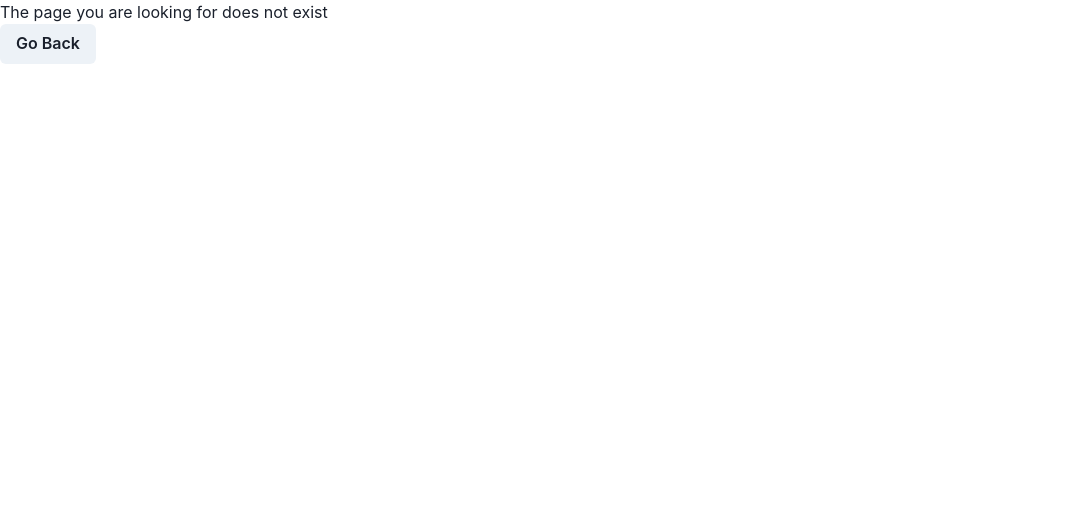
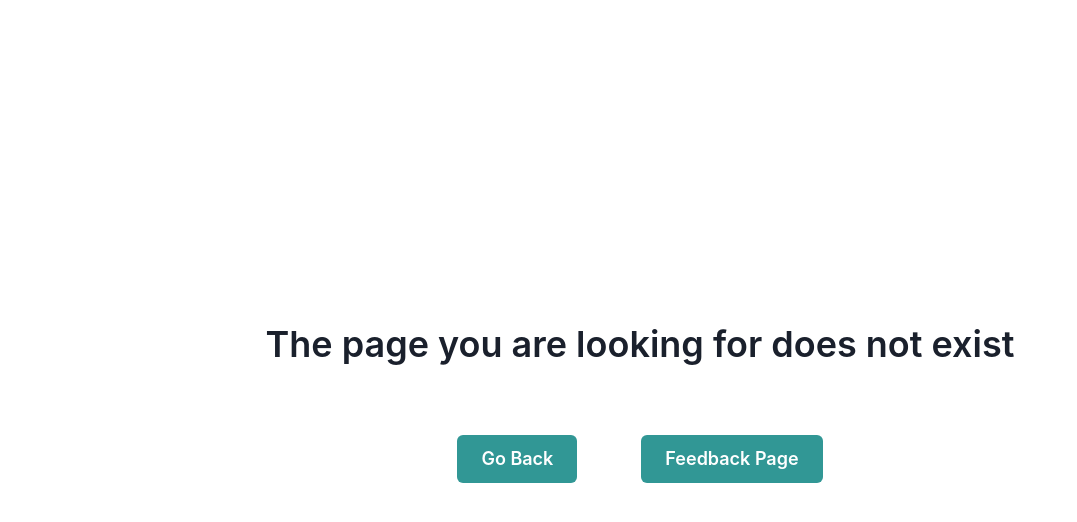
Before and after one commit to kahkoii/Simulated-Ratings-Microservice, a React (Create React App) app in the folder frontend/: page / in a window 1280 px wide. Shown: the top 522 px of the page, without its empty margins (0-1077 px from the left). Built offline with nearby package versions, Linux system fonts and the light colour scheme.

Commit message:
feat: style missing page and fix leave comment and rating components

```diff
--- a/frontend/src/components/LeaveComment/LeaveComment.tsx
+++ b/frontend/src/components/LeaveComment/LeaveComment.tsx
@@ -41,7 +41,7 @@ const LeaveComment: React.FC<Props> = (props) => {
   };
 
   return (
-    <Flex height="100%" alignItems="center" justifyContent="space-between">
+    <Flex height="100%" alignItems="center" justifyContent="space-around">
       <Flex width="500px">
         <Textarea
           resize="none"
@@ -50,10 +50,8 @@ const LeaveComment: React.FC<Props> = (props) => {
           }}
         />
       </Flex>
-      <Flex>
-        <Text fontWeight="semibold" marginRight="10px">
-          Anonymous:{" "}
-        </Text>
+      <Flex gap="10px">
+        <Text fontWeight="semibold">Anonymous: </Text>
         <Checkbox
           size="md"
           defaultChecked={false}
--- a/frontend/src/components/LeaveRating/LeaveRating.tsx
+++ b/frontend/src/components/LeaveRating/LeaveRating.tsx
@@ -27,7 +27,12 @@ const LeaveRating: React.FC<Props> = (props) => {
   };
 
   return (
-    <Flex height="100%" padding="6px" alignItems="center">
+    <Flex
+      height="100%"
+      padding="6px"
+      alignItems="center"
+      justifyContent="space-around"
+    >
       <Alert
         isOpen={isAlertOpen}
         onClose={onClose}
@@ -45,9 +50,8 @@ const LeaveRating: React.FC<Props> = (props) => {
         starSpacing="1px"
         numberOfStars={5}
       />
-      <Text fontWeight="semibold" margin="0 10px 0 60px">
-        Anonymous:{" "}
-      </Text>
+      <Flex gap="10px">
+        <Text fontWeight="semibold">Anonymous: </Text>
         <Checkbox
           size="md"
           defaultChecked={false}
@@ -55,7 +59,8 @@ const LeaveRating: React.FC<Props> = (props) => {
             setAnon(e.target.checked);
           }}
         />
-      <Button onClick={submit} colorScheme="green" marginLeft="56px">
+      </Flex>
+      <Button onClick={submit} colorScheme="green">
         Confirm
       </Button>
     </Flex>
--- a/frontend/src/pages/MissingPage.tsx
+++ b/frontend/src/pages/MissingPage.tsx
@@ -1,5 +1,5 @@
+import { Flex, Button, Text } from "@chakra-ui/react";
 import { useNavigate } from "react-router-dom";
-import { Button } from "@chakra-ui/react";
 
 const MissingPage: React.FC = () => {
   const navigate = useNavigate();
@@ -8,10 +8,29 @@ const MissingPage: React.FC = () => {
   };
 
   return (
-    <>
-      <h1>The page you are looking for does not exist</h1>
-      <Button onClick={prevPage}>Go Back</Button>
-    </>
+    <Flex
+      height="100vh"
+      flexDir="column"
+      justifyContent="center"
+      alignItems="center"
+      gap="8vh"
+    >
+      <Text fontWeight="semibold" fontSize="4xl" textAlign="center">
+        The page you are looking for does not exist
+      </Text>
+      <Flex gap="5vw">
+        <Button onClick={prevPage} size="lg" colorScheme="teal">
+          Go Back
+        </Button>
+        <Button
+          onClick={() => navigate("/feedback")}
+          size="lg"
+          colorScheme="teal"
+        >
+          Feedback Page
+        </Button>
+      </Flex>
+    </Flex>
   );
 };
 
```
Lines whose indentation alone changed are shown as unchanged.
